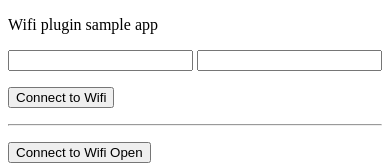
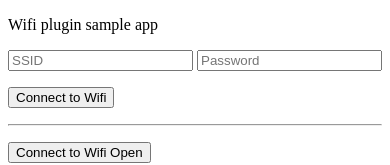
Before and after one commit to aahedi/cordova-plugin-wifi-sample, a plain HTML site: page www/index.html in a window 390 px wide. Shown: the top 165 px of the page. Drawn offline with Linux system fonts and the light colour scheme; some packages are replaced by stand-ins of ours.

Commit message:
Update index.html

```diff
--- a/www/index.html
+++ b/www/index.html
@@ -6,8 +6,8 @@
     <body>
         <div>
             <p>Wifi plugin sample app</p>
-            <input type="text" id="SSID"/>
-            <input type="password" id="pass"/>
+            <input type="text" id="SSID" placeholder="SSID"/>
+            <input type="password" id="pass" placeholder="Password"/>
             <p><button id='connectwifiButton'>Connect to Wifi</button></p>
             <p><hr></p>
             <p><button id='connectwifiopenButton'>Connect to Wifi Open</button></p>
```
